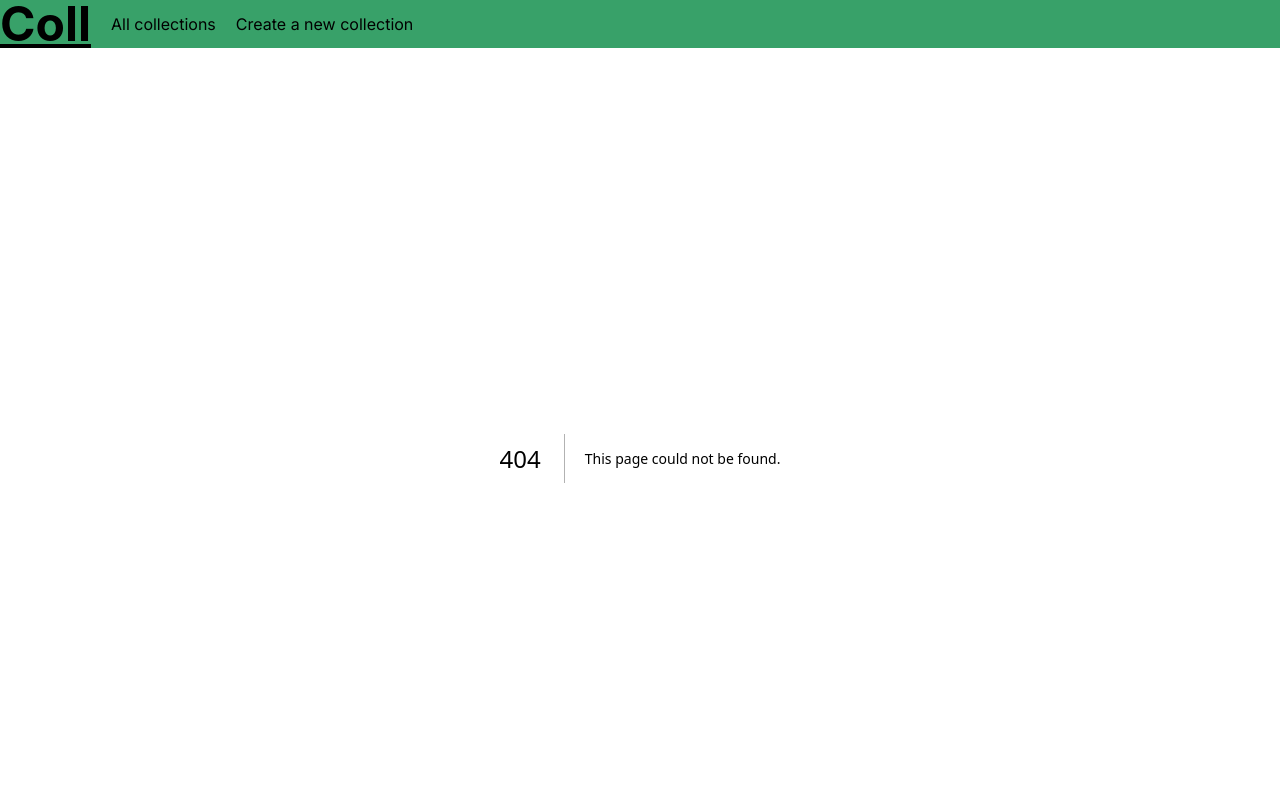
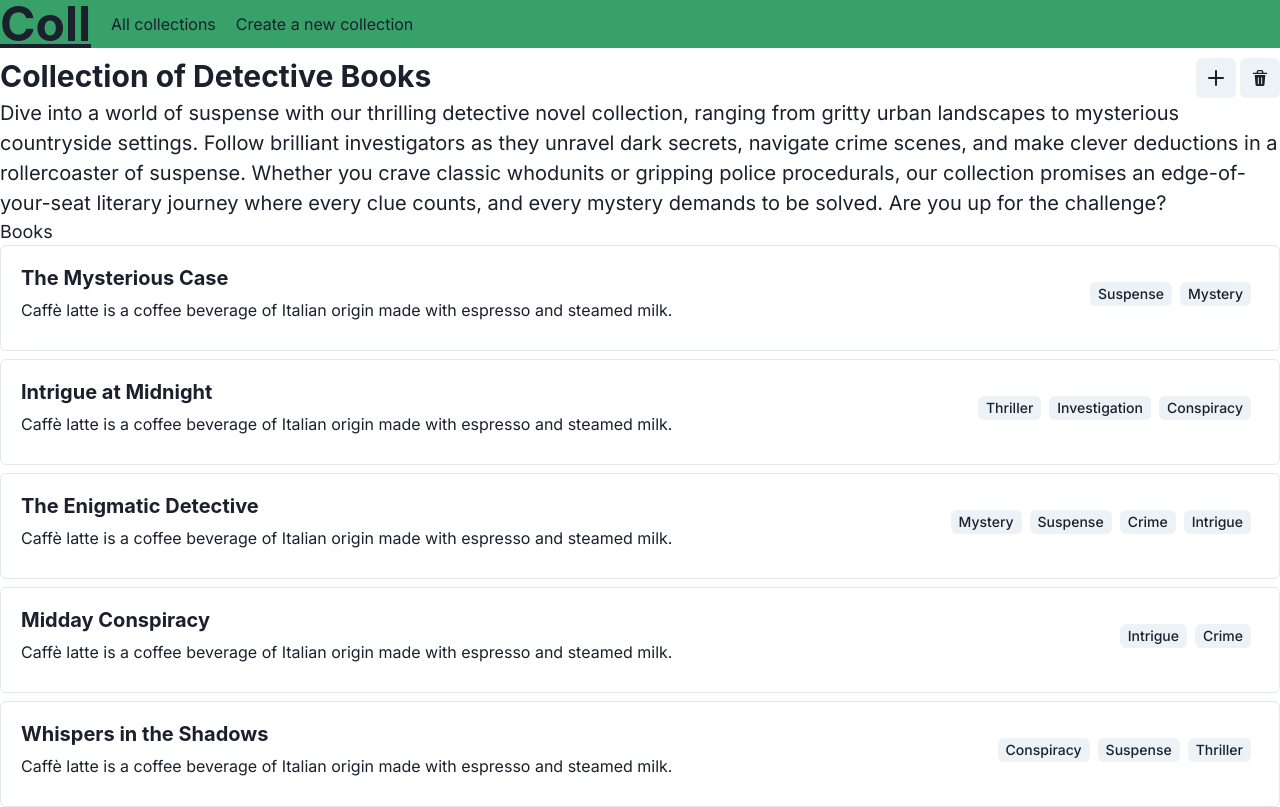
Before and after one commit to Ulyysses/collections, a Next.js app: page /collection/1 in a window 1280 px wide. Before the commit this address had no page. Shown: the top 807 px of the page. Built offline with nearby package versions, Linux system fonts and the light colour scheme.

Commit message:
work with navigation

```diff
--- a/src/app/collection-page/page.tsx
+++ b/src/app/collection/[id]/page.tsx
@@ -6,10 +6,18 @@ export const metadata: Metadata = {
   title: "Collection",
 };
 
-export default function CollectionPage() {
+interface CollectionPage {
+  params: {
+    id: string
+  };
+}
+
+export default function CollectionPage({ params }: CollectionPage) {
+  const id = params.id;
+
   return (
     <MainLayout>
-      <Collection />
+      <Collection id={id}/>
     </MainLayout>
   );
 }
--- a/src/header/Header.tsx
+++ b/src/header/Header.tsx
@@ -11,8 +11,8 @@ const Header = () => {
               Coll
             </Heading>
           </Link>
-          <Link href="collection-list-page">All collections</Link>
-          <Link href="collection-form-page">Create a new collection</Link>
+          <Link href="collection">All collections</Link>
+          <Link href="create-collection">Create a new collection</Link>
         </Flex>
       </MainLayout>
     </Box>
--- a/src/item/Item.tsx
+++ b/src/item/Item.tsx
@@ -9,7 +9,11 @@ import {
   Text,
 } from "@chakra-ui/react";
 
-const Item = () => {
+interface CollectionProps {
+  id: string;
+}
+
+const Item = ({ id }: CollectionProps) => {
   return (
     <Card
       direction={{ base: "column", sm: "row" }}
```
Also changed, not shown: src/app/item/[id]/page.tsx (renamed from src/app/item-page/page.tsx, +10 -2 lines), src/app/collection/page.tsx (renamed from src/app/collection-list-page/page.tsx), src/app/create-collection/page.tsx (renamed from src/app/collection-form-page/page.tsx).
